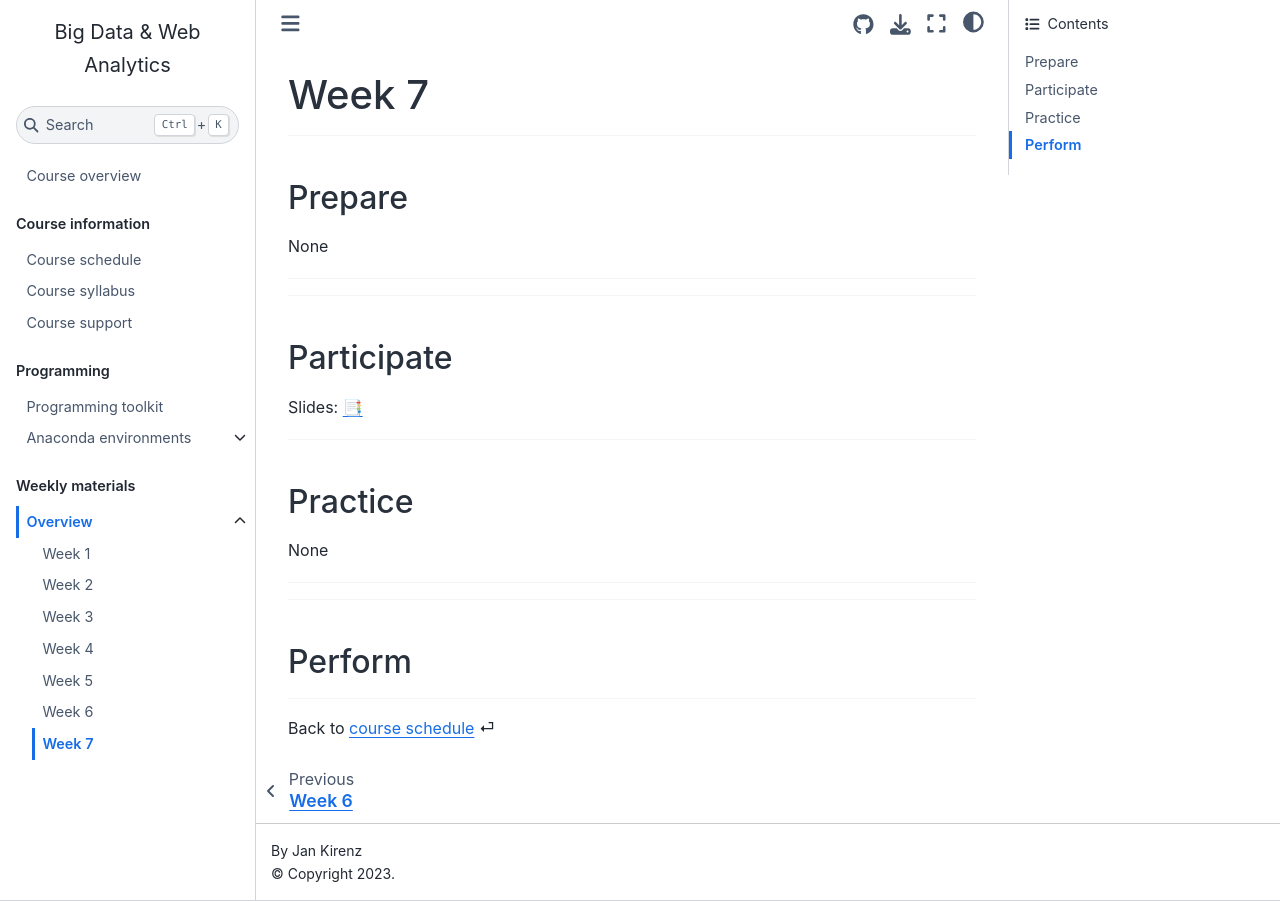
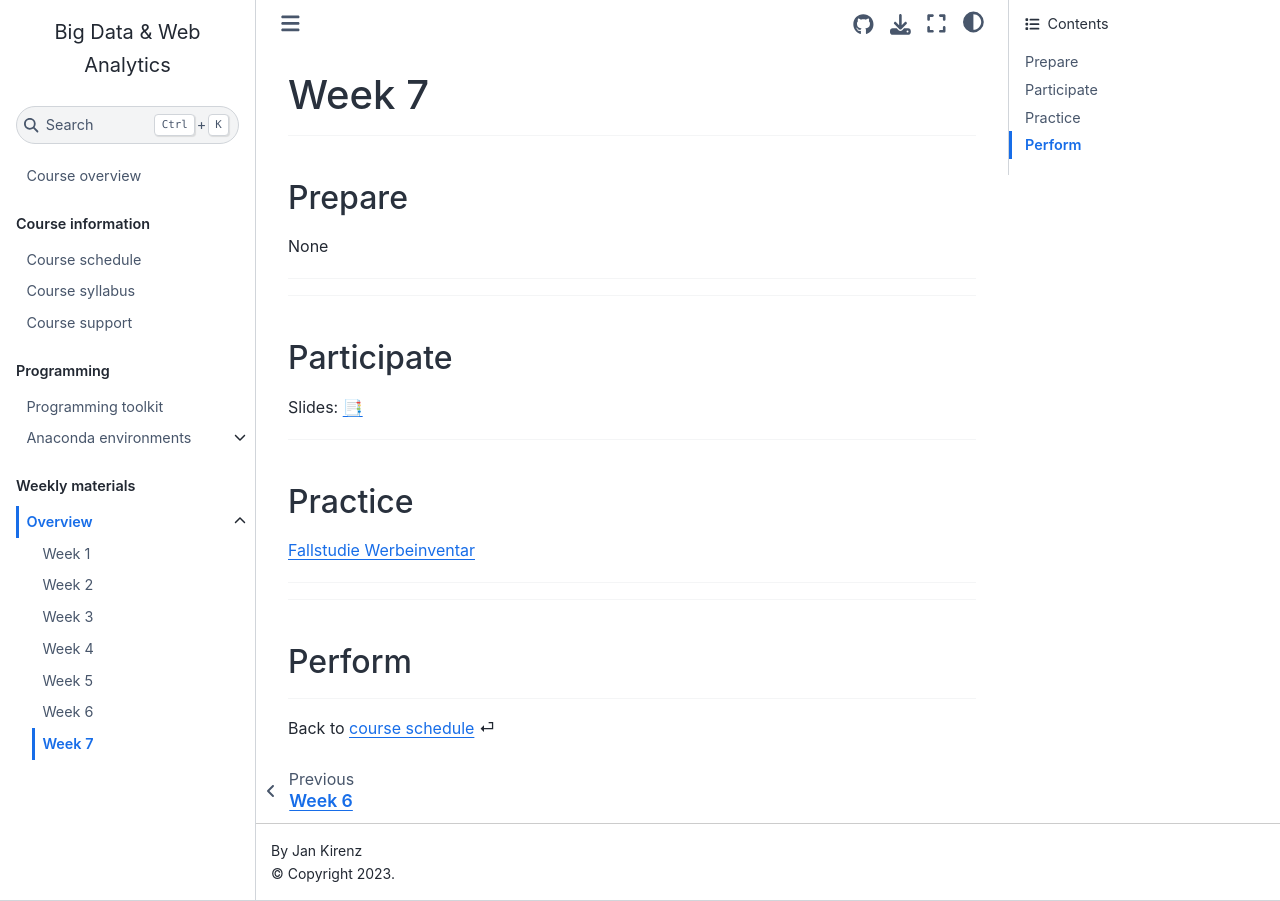
Before and after one commit to om2-ws22/website, a Jupyter Book: the page built from weeks/week7.md, in a window 1280 px wide. Built offline with Jupyter Book 1.0.4 settings and Sphinx 7.4.7 and the Sphinx Book theme 1.1.4, drawn with Linux system fonts in a browser that asks for light colours; comment, search, counter and statistics services are not loaded.

Commit message:
Update week7.md

```diff
--- a/weeks/week7.md
+++ b/weeks/week7.md
@@ -25,8 +25,7 @@ Slides: [📑](https://drive.google.com/file/d/1-aOfm8TauMIU2zWv8GMo_c_tD6UIV2Zc
 ## Practice
 
 
-None
-
+[Fallstudie Werbeinventar](https://docs.google.com/spreadsheets/d/1Ft9CfS7HKJPSiRVqXoIVMcOEg1EfGkPFHKBFNzpmo40/edit?usp=sharing)
 
 ---
 
```
